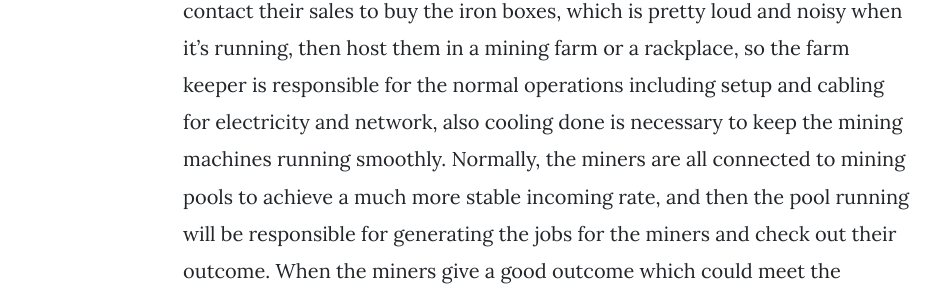
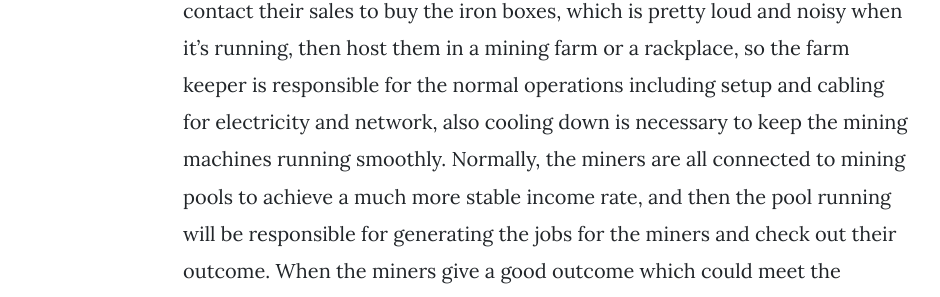
Before and after one commit to devfans/devfans.github.io, a Jekyll site: the page built from _posts/2019-05-24-bitcoin-mining-with-stratum-miners.md, in a window 1280 px wide and 1400 px high. Shown: the part 775-1072 px from the top of the window, without its empty margins (187-1127 px from the left). Built offline with Jekyll 4.4.1, drawn with Linux system fonts in a browser that asks for light colours; nearby versions of some CDN libraries; comment, search, counter and statistics services are not loaded; some of the changed text lies outside the part shown.

Commit message:
Update 2019-05-24-bitcoin-mining-with-stratum-miners.md

```diff
--- a/_posts/2019-05-24-bitcoin-mining-with-stratum-miners.md
+++ b/_posts/2019-05-24-bitcoin-mining-with-stratum-miners.md
@@ -10,7 +10,7 @@
 As many people ever heard about the blockchain stuff, probably bitcoin the most, and yes there's the community for the blockchain miners. So, maybe many guys are confused with it, what are they doing exactly? Right, this is the topic I am gonna write about in this post, but mostly about the tech facts.
 
 ## What is a blockchain miner?
-What a typical miner would do is go to the miner manufactory's portal or contact their sales to buy the iron boxes, which is pretty loud and noisy when it's running, then host them in a mining farm or a rackplace, so the farm keeper is responsible for the normal operations including setup and cabling for electricity and network, also cooling done is necessary to keep the mining machines running smoothly. Normally, the miners are all connected to mining pools to achieve a much more stable incoming rate, and then the pool running will be responsible for generating the jobs for the miners and check out their outcome. When the miners give a good outcome which could meet the requirement of constructing the next block on the chain, the pool will get the block's reward which is automatically done by a transaction coded in the block, then the pool will split rewards to the miners and keep a  bit fees for it. In addition, the farm owner will also charge the miner the fees for operations, rack spaces, and the electricity costs. After the miners receive the coins from the pool, they pay every cost they have to and with the left as the profit. If you are not interested in the tech details, you are done here.
+What a typical miner would do is go to the miner manufactory's portal or contact their sales to buy the iron boxes, which is pretty loud and noisy when it's running, then host them in a mining farm or a rackplace, so the farm keeper is responsible for the normal operations including setup and cabling for electricity and network, also cooling down is necessary to keep the mining machines running smoothly. Normally, the miners are all connected to mining pools to achieve a much more stable income rate, and then the pool running will be responsible for generating the jobs for the miners and check out their outcome. When the miners give a good outcome which could meet the requirement of constructing the next block on the chain, the pool will get the block's reward which is automatically done by a transaction coded in the block, then the pool will split rewards to the miners and keep a  bit fees for it. In addition, the farm owner will also charge the miner the fees for operations, rack spaces, and the electricity costs. After the miners receive the coins from the pool, they pay every cost they have to and with the left as the profit. If you are not interested in the tech details, you are done here.
 
 ## Tech details about PoW mining.
 Here to explain the steps in one typical bitcoin mining loop.
```
